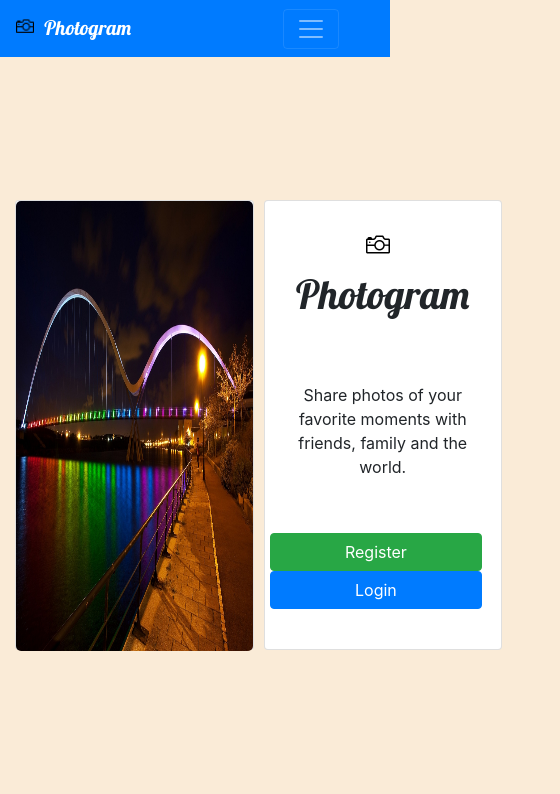
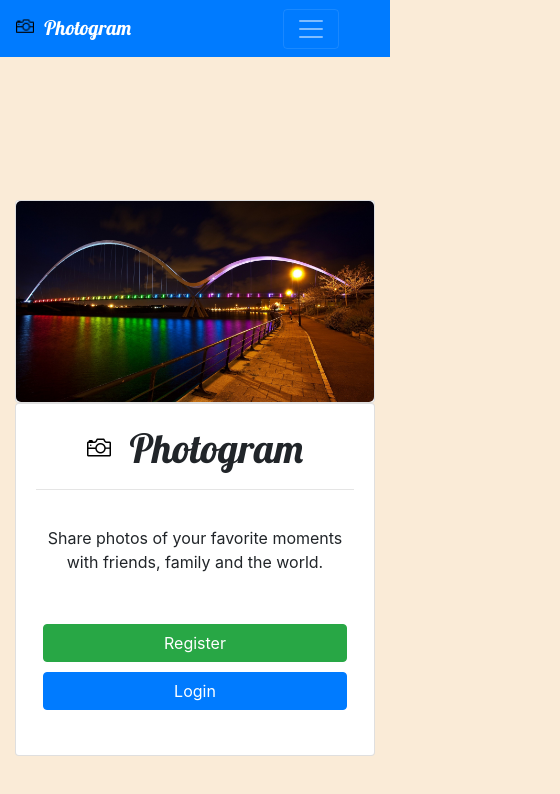
Before and after one commit to IkobiLynch/info3180-project2, a Vue app: page / in a window 390 px wide. Shown: the top 794 px of the page, 560 px wide, since content can reach past the window. Built offline with nearby package versions, Linux system fonts and the light colour scheme.

Commit message:
fixed the design on the home page. made the home page more responsive.

```diff
--- a/src/components/TheHome.vue
+++ b/src/components/TheHome.vue
@@ -4,14 +4,14 @@
 
 <template>
 
-  <div class="container col-sm-10 col-lg-12">
-    <div id="home-photo" class="card home-card no-gutters float-left">
+  <div class="container">
+    <div id="home-photo" class="card home-card no-gutters">
       <div class="card-image">
         <img id="home-card-photo" src="@/assets/images/home-card-image.jpg" alt="home page photo"/>
       </div>
     </div>
 
-    <div id="home-actions" class="card home-card float-right">
+    <div id="home-actions" class="card home-card">
       <div class="card-body text-center">
         <h1 class="card-title">
           <img id="camera"  class="camera-img" src="./icons/camera-24.png" alt="camera image">
@@ -31,24 +31,49 @@
 
 <style scoped>
   @import url('https://fonts.googleapis.com/css2?family=Lobster');
-  .container {
-    min-width: 560px;
-    display:flex;
+
+  @media (max-width:900px) {
+
+    .container {
+      display:flex;
+      flex-direction:column;
+    }
+
+    #home-photo {
+      width:100%;
+    }
+
+    #home-actions {
+      width:100%;
+    }
   }
 
-  .card {
-    width:45%;
-    height: 450px;
-    margin-bottom:45px;
+  @media (min-width:900px) {
+
+    .container {
+      display: flex;
+      flex-direction: row;;
+    }
+    #home-photo {
+      width:45%;
+      position: relative;
+      float:left;
+      margin-right:35px;
+    }
+
+    #home-actions {
+      width:45%;
+      position: relative;
+      float:right;
+    }
+
+    #home-card-photo {
+      height:380px;
+    }
   }
 
-  .card-body {
-    display:flex;
-    flex-direction: column;
-  }
-
-  .float-left {
-    margin-right:10px;
+  .container {
+    width:100%
   }
 
   .card-title {
@@ -60,29 +85,22 @@
     width:100%;
   }
 
+  .buttons{
+    width: 85%;
+    display:flex;
+    justify-content: center;
+    flex-direction: column;
+    margin: 5px auto;
+    margin-bottom: 40px;
+    }
+
   .buttons a {
     margin-left:5px;
+    margin: 5px auto;
   }
 
-  @media only screen and (max-width: 600px) {
-    .btn {
-      width: 90%;
-      margin-left:10px;
-    }
-
-    .buttons{
-      display:flex;
-      flex-direction: column;
-      margin-bottom: 40px;
-    }
-  }
-
-  @media only screen and (min-width: 601px) {
-    .btn {
-      width: 45%;
-      margin-bottom: 40px;
-      margin-right:5px;
-    }
+  .btn-success {
+    margin-bottom:15px;
   }
 
   #camera {
@@ -92,7 +110,6 @@
 
   #home-card-photo {
     width: 100% !important;
-    height:450px !important;
     border-radius: 5px !important;
   }
 
```
